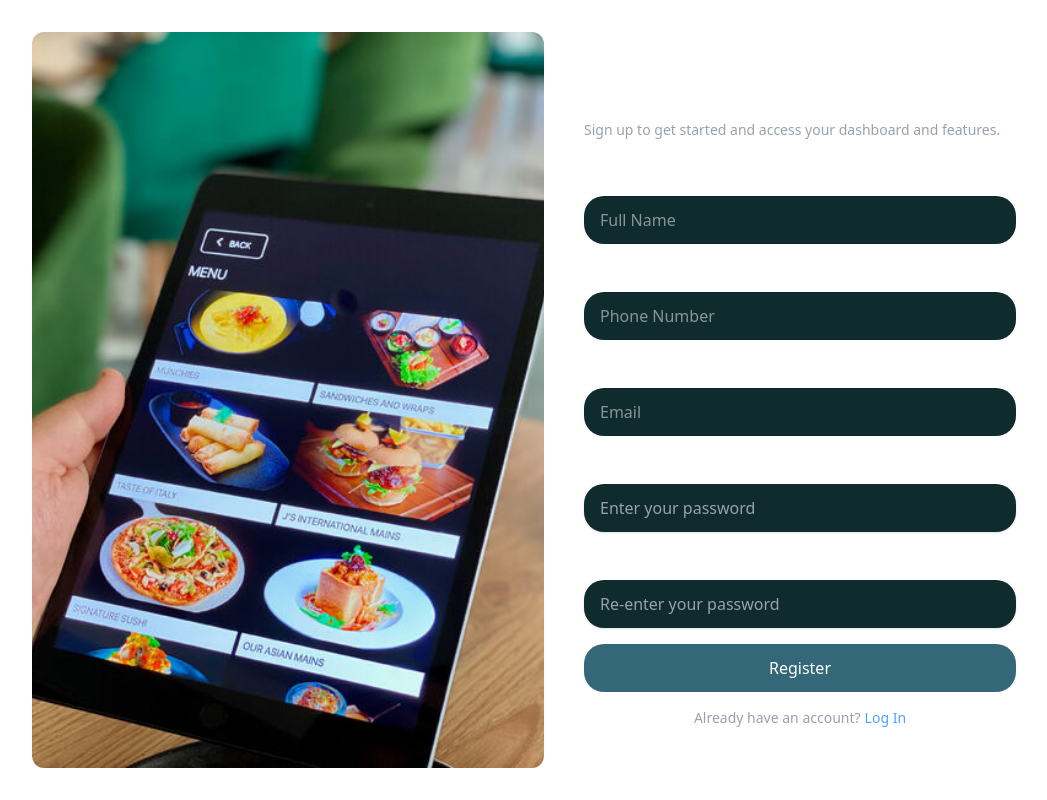
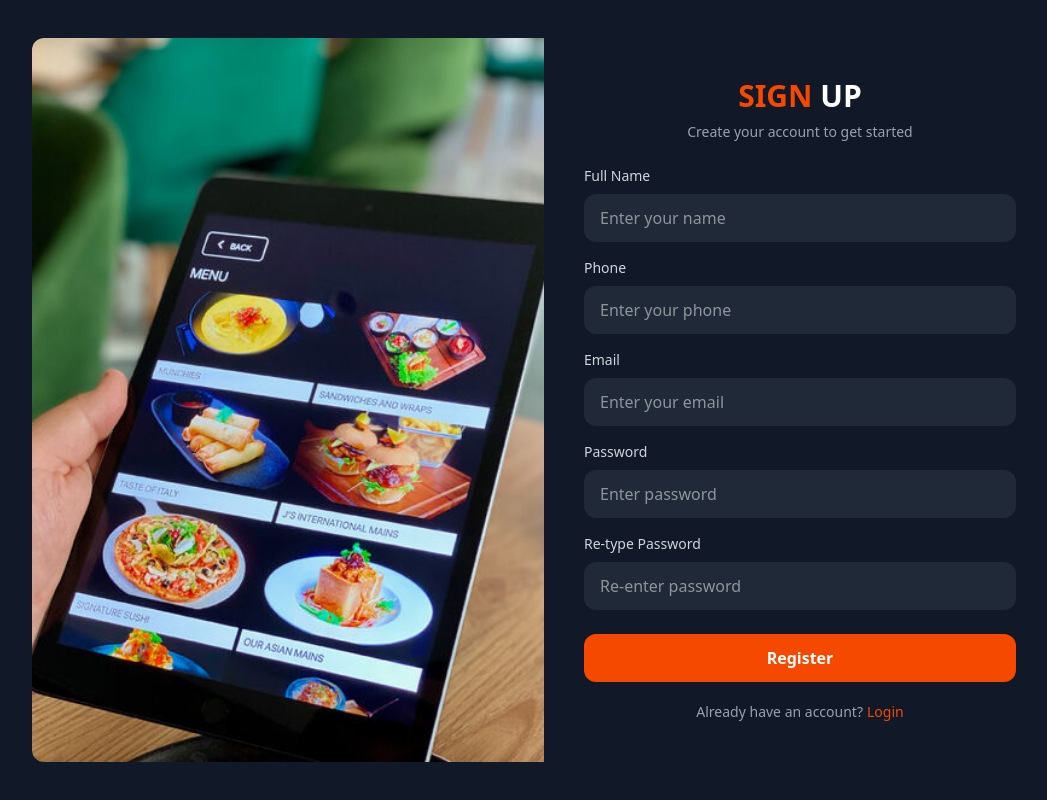
Before and after one commit to EngrArfin/reasturent-sass-frontend, a React (Vite) app: page /signup in a window 1280 px wide. Shown: the whole page, without its empty margins (96-1143 px from the left). Built offline with nearby package versions, Linux system fonts and the light colour scheme; no server answers.

Commit message:
feat(auth): improve login and signup pages with refactor

```diff
--- a/src/pages/Login.tsx
+++ b/src/pages/Login.tsx
@@ -1,68 +1,86 @@
 import loginphoto from "@/assets/sas/photo/bacground.jpeg";
 import { useState } from "react";
-
 import { AiOutlineEye, AiOutlineEyeInvisible } from "react-icons/ai";
 import { Link } from "react-router-dom";
 
 const Login = () => {
-  const [password, setPassword] = useState("");
+  const [form, setForm] = useState({
+    email: "",
+    password: "",
+  });
+
   const [showPassword, setShowPassword] = useState(false);
 
+  const handleChange = (e: React.ChangeEvent<HTMLInputElement>) => {
+    const { name, value } = e.target;
+
+    setForm((prev) => ({
+      ...prev,
+      [name]: value,
+    }));
+  };
+
+  const handleSubmit = (e: React.FormEvent) => {
+    e.preventDefault();
+
+    // TODO: API call here
+    console.log("Login Data:", form);
+  };
+
   return (
-    <div className="min-h-screen flex items-center justify-center  text-white">
-      <div className="max-w-5xl w-full  flex overflow-hidden">
-        {/* Left Side - Image */}
-        <div className="hidden md:flex w-1/2  items-center justify-center">
+    <div className="min-h-screen flex items-center justify-center text-white bg-[#111827]">
+      <div className="max-w-5xl w-full flex overflow-hidden">
+        {/* Left Side Image */}
+        <div className="hidden md:flex w-1/2 items-center justify-center">
           <img
             src={loginphoto}
-            alt="artist"
+            alt="login visual"
             className="h-full w-full object-cover rounded-l-xl"
           />
         </div>
 
-        {/* Right Side - Form */}
-        <div className="w-full md:w-1/2 p-10 flex flex-col justify-center">
-          <h2 className="text-center text-2xl md:text-3xl lg:text-4xl font-sans mb-2">
-            LOG IN
+        {/* Right Side Form */}
+
+        <div className="w-full md:w-1/2 p-10 flex flex-col justify-center ">
+          <h2 className="text-center text-3xl font-bold mb-6">
+            <span className="text-[#F54900]">LOG</span> IN
           </h2>
 
-          <form className="space-y-4">
+          <form onSubmit={handleSubmit} className="space-y-5">
             {/* Email */}
-            <div className="flex flex-col mb-4">
-              <label htmlFor="email" className="text-white font-sans mb-2">
-                Email
-              </label>
+            <div>
+              <label className="text-sm text-gray-300 mb-2 block">Email</label>
               <input
-                id="email"
+                name="email"
                 type="email"
-                placeholder="Email"
-                className="w-full px-4 py-3 rounded-[20px] bg-[#0F2B2E] text-white focus:ring-2 focus:ring-sky-300 outline-none"
+                value={form.email}
+                onChange={handleChange}
+                placeholder="Enter your email"
+                className="w-full px-4 py-3 rounded-xl bg-[#1F2937] text-white focus:outline-none focus:ring-2 focus:ring-[#F54900]"
               />
             </div>
 
-            <div className="flex flex-col mb-4">
-              <label htmlFor="password" className="text-white font-sans mb-2">
+            {/* Password */}
+            <div>
+              <label className="text-sm text-gray-300 mb-2 block">
                 Password
               </label>
 
-              <div className="relative w-full">
+              <div className="relative">
                 <input
+                  name="password"
                   type={showPassword ? "text" : "password"}
+                  value={form.password}
+                  onChange={handleChange}
                   placeholder="Enter your password"
-                  value={password}
-                  onChange={(e) => setPassword(e.target.value)}
-                  className="w-full px-4 py-3 pr-12 rounded-[20px] bg-[#0F2B2E] text-white placeholder-gray-400 focus:ring-2 focus:ring-sky-300 focus:border-sky-300 outline-none transition-all duration-300 shadow-sm hover:shadow-md"
+                  className="w-full px-4 py-3 pr-12 rounded-xl bg-[#1F2937] text-white focus:outline-none focus:ring-2 focus:ring-[#F54900]"
                 />
 
-                {/* Show eye only if password is not empty */}
-                {password && (
+                {form.password && (
                   <button
                     type="button"
-                    onClick={() => setShowPassword(!showPassword)}
-                    className="absolute inset-y-0 right-3 flex items-center text-gray-400 hover:text-white transition-colors duration-200 focus:outline-none cursor-pointer"
-                    aria-label={
-                      showPassword ? "Hide password" : "Show password"
-                    }
+                    onClick={() => setShowPassword((prev) => !prev)}
+                    className="absolute right-3 top-3 text-gray-400 hover:text-white"
                   >
                     {showPassword ? (
                       <AiOutlineEyeInvisible size={22} />
@@ -73,26 +91,32 @@ const Login = () => {
                 )}
               </div>
             </div>
-            {/* Login Button */}
-            <Link to="/admin-dashboard">
+
+            {/* Button */}
             <button
               type="submit"
-                className="w-full bg-[#346778] text-white hover:bg-[#114050] font-sans py-3 rounded-[20px] transition cursor-pointer"
+              className="w-full py-3 rounded-xl bg-[#F54900] hover:bg-orange-600 transition font-semibold"
             >
               Login
             </button>
-            </Link>
           </form>
 
-          <p className="text-sm text-[#01D449] mt-4 text-center">
-            Forget Password
+          {/* Links */}
+          <div className="mt-5 text-center space-y-2">
+            <p className="text-sm text-[#F54900] cursor-pointer">
+              Forgot Password?
             </p>
-          <p className="text-sm text-gray-400 mt-4 text-center ">
+
+            <p className="text-sm text-gray-400">
               Don’t have an account?
-            <a href="/signup" className="text-blue-400 hover:text-sky-300 ml-1">
+              <Link
+                to="/signup"
+                className="text-[#F54900] hover:text-orange-400 ml-1"
+              >
                 Register
-            </a>
+              </Link>
             </p>
+          </div>
         </div>
       </div>
     </div>
--- a/src/pages/Signup.tsx
+++ b/src/pages/Signup.tsx
@@ -3,102 +3,117 @@ import { useState } from "react";
 import { AiOutlineEye, AiOutlineEyeInvisible } from "react-icons/ai";
 
 const Signup = () => {
-  const [password, setPassword] = useState("");
-  const [retypePassword, setRetypePassword] = useState("");
+  const [form, setForm] = useState({
+    name: "",
+    phone: "",
+    email: "",
+    password: "",
+    retypePassword: "",
+  });
+
   const [showPassword, setShowPassword] = useState(false);
   const [showRetypePassword, setShowRetypePassword] = useState(false);
 
+  const handleChange = (e: React.ChangeEvent<HTMLInputElement>) => {
+    setForm((prev) => ({
+      ...prev,
+      [e.target.name]: e.target.value,
+    }));
+  };
+
+  const handleSubmit = (e: React.FormEvent) => {
+    e.preventDefault();
+    console.log("Signup Data:", form);
+  };
+
   return (
-    <div className="min-h-screen flex items-center justify-center  text-white">
-      <div className="max-w-5xl w-full   flex overflow-hidden">
-        {/* Left Side - Image */}
-        <div className="hidden md:flex w-1/2  items-center justify-center">
+    <div className="min-h-screen flex items-center justify-center text-white bg-[#111827]">
+      <div className="max-w-5xl w-full flex overflow-hidden rounded-xl">
+        {/* Left Image */}
+        <div className="hidden md:flex w-1/2 items-center justify-center">
           <img
             src={signupphoto}
-            className="h-full w-full object-cover rounded-l-xl rounded-r-xl"
+            alt="signup"
+            className="h-full w-full object-cover"
           />
         </div>
 
-        {/* Right Side - Form */}
+        {/* Right Form */}
         <div className="w-full md:w-1/2 p-10 flex flex-col justify-center">
-          <h2 className="text-2xl md:text-3xl lg:text-4xl font-sans mb-2">
-            CREATE YOUR ACCOUNT
+          <h2 className="text-center text-3xl font-bold mb-2">
+            <span className="text-[#F54900]">SIGN</span> UP
           </h2>
-          <p className="text-gray-400 mb-6 text-sm">
-            Sign up to get started and access your dashboard and features.
+
+          <p className="text-center text-sm text-gray-400 mb-6">
+            Create your account to get started
           </p>
 
-          <form className="space-y-4">
-            {/* Full Name */}
-
-            <div className="flex flex-col mb-4">
-              <label htmlFor="name" className="text-white font-sans mb-2">
+          <form onSubmit={handleSubmit} className="space-y-4">
+            {/* Name */}
+            <div>
+              <label className="text-sm text-gray-300 mb-2 block">
                 Full Name
               </label>
               <input
+                name="name"
                 type="text"
-                placeholder="Full Name"
-                className="w-full px-4 py-3 rounded-[20px] bg-[#0F2B2E] text-white focus:ring-2 focus:ring-sky-300 outline-none"
+                value={form.name}
+                onChange={handleChange}
+                placeholder="Enter your name"
+                className="w-full px-4 py-3 rounded-xl bg-[#1F2937] text-white
+                focus:outline-none focus:ring-2 focus:ring-[#F54900]"
               />
             </div>
 
             {/* Phone */}
-
-            <div className="flex flex-col mb-4">
-              <label htmlFor="number" className="text-white font-sans mb-2">
-                Phone Number
-              </label>
-
-              <div className="flex items-center space-x-2">
-                <input
-                  type="tel"
-                  placeholder="Phone Number"
-                  className="w-full px-4 py-3 rounded-[20px] bg-[#0F2B2E] text-white focus:ring-2 focus:ring-sky-300 outline-none"
-                />
-              </div>
+            <div>
+              <label className="text-sm text-gray-300 mb-2 block">Phone</label>
+              <input
+                name="phone"
+                type="text"
+                value={form.phone}
+                onChange={handleChange}
+                placeholder="Enter your phone"
+                className="w-full px-4 py-3 rounded-xl bg-[#1F2937] text-white
+                focus:outline-none focus:ring-2 focus:ring-[#F54900]"
+              />
             </div>
 
             {/* Email */}
-            <div className="flex flex-col mb-4">
-              <label htmlFor="email" className="text-white font-sans mb-2">
-                Email
-              </label>
-
+            <div>
+              <label className="text-sm text-gray-300 mb-2 block">Email</label>
               <input
+                name="email"
                 type="email"
-                placeholder="Email"
-                className="w-full px-4 py-3 rounded-[20px] bg-[#0F2B2E] text-white focus:ring-2 focus:ring-sky-300 outline-none"
+                value={form.email}
+                onChange={handleChange}
+                placeholder="Enter your email"
+                className="w-full px-4 py-3 rounded-xl bg-[#1F2937] text-white
+                focus:outline-none focus:ring-2 focus:ring-[#F54900]"
               />
             </div>
+
             {/* Password */}
-
-            <div className="flex flex-col mb-4">
-              <label htmlFor="password" className="text-white font-sans mb-2">
+            <div>
+              <label className="text-sm text-gray-300 mb-2 block">
                 Password
               </label>
-
-              <div className="relative w-full">
+              <div className="relative">
                 <input
-                  id="password"
+                  name="password"
                   type={showPassword ? "text" : "password"}
-                  placeholder="Enter your password"
-                  value={password}
-                  onChange={(e) => setPassword(e.target.value)}
-                  className="w-full px-4 py-3 pr-12 rounded-[20px] bg-[#0F2B2E] text-white placeholder-gray-400
-                       focus:ring-2 focus:ring-sky-300 focus:border-sky-300 outline-none
-                       transition-all duration-300 shadow-sm hover:shadow-md"
+                  value={form.password}
+                  onChange={handleChange}
+                  placeholder="Enter password"
+                  className="w-full px-4 py-3 pr-12 rounded-xl bg-[#1F2937] text-white
+                  focus:outline-none focus:ring-2 focus:ring-[#F54900]"
                 />
 
-                {/* Show eye only if password is not empty */}
-                {password && (
+                {form.password && (
                   <button
                     type="button"
                     onClick={() => setShowPassword(!showPassword)}
-                    className="absolute inset-y-0 right-3 flex items-center text-gray-400
-                         hover:text-white transition-colors duration-200 focus:outline-none cursor-pointer"
-                    aria-label={
-                      showPassword ? "Hide password" : "Show password"
-                    }
+                    className="absolute right-3 top-3 text-gray-400 hover:text-white"
                   >
                     {showPassword ? (
                       <AiOutlineEyeInvisible size={22} />
@@ -111,37 +126,26 @@ const Signup = () => {
             </div>
 
             {/* Re-type Password */}
-            <div className="flex flex-col mb-4">
-              <label
-                htmlFor="retypePassword"
-                className="text-white font-sans mb-2"
-              >
+            <div>
+              <label className="text-sm text-gray-300 mb-2 block">
                 Re-type Password
               </label>
-              <div className="relative w-full">
+              <div className="relative">
                 <input
-                  id="retypePassword"
+                  name="retypePassword"
                   type={showRetypePassword ? "text" : "password"}
-                  placeholder="Re-enter your password"
-                  value={retypePassword}
-                  onChange={(e) => setRetypePassword(e.target.value)}
-                  className="w-full px-4 py-3 pr-12 rounded-[20px] bg-[#0F2B2E] text-white placeholder-gray-400
-                       focus:ring-2 focus:ring-sky-300 focus:border-sky-300 outline-none
-                       transition-all duration-300 shadow-sm hover:shadow-md"
+                  value={form.retypePassword}
+                  onChange={handleChange}
+                  placeholder="Re-enter password"
+                  className="w-full px-4 py-3 pr-12 rounded-xl bg-[#1F2937] text-white
+                  focus:outline-none focus:ring-2 focus:ring-[#F54900]"
                 />
 
-                {/* Show eye only if retype password is not empty */}
-                {retypePassword && (
+                {form.retypePassword && (
                   <button
                     type="button"
                     onClick={() => setShowRetypePassword(!showRetypePassword)}
-                    className="absolute inset-y-0 right-3 flex items-center text-gray-400
-                         hover:text-white transition-colors duration-200 focus:outline-none cursor-pointer"
-                    aria-label={
-                      showRetypePassword
-                        ? "Hide retype password"
-                        : "Show retype password"
-                    }
+                    className="absolute right-3 top-3 text-gray-400 hover:text-white"
                   >
                     {showRetypePassword ? (
                       <AiOutlineEyeInvisible size={22} />
@@ -152,20 +156,25 @@ const Signup = () => {
                 )}
               </div>
             </div>
-            {/* Register Button */}
+
+            {/* Button */}
             <button
               type="submit"
-              className="w-full bg-[#346778] text-white hover:bg-[#114050] font-sans py-3 rounded-[20px] transition cursor-pointer"
+              className="w-full py-3 rounded-xl bg-[#F54900] hover:bg-orange-600
+              transition font-semibold mt-2"
             >
               Register
             </button>
           </form>
 
-          {/* Login Redirect */}
-          <p className="text-sm text-gray-400 mt-4 text-center">
+          {/* Login link */}
+          <p className="text-sm text-gray-400 mt-5 text-center">
             Already have an account?
-            <a href="/login" className="text-blue-400 hover:text-sky-300 ml-1">
-              Log In
+            <a
+              href="/login"
+              className="text-[#F54900] hover:text-orange-400 ml-1"
+            >
+              Login
             </a>
           </p>
         </div>
```
Also changed, not shown: index.html (+7 -3 lines). Lines whose indentation alone changed are shown as unchanged.
